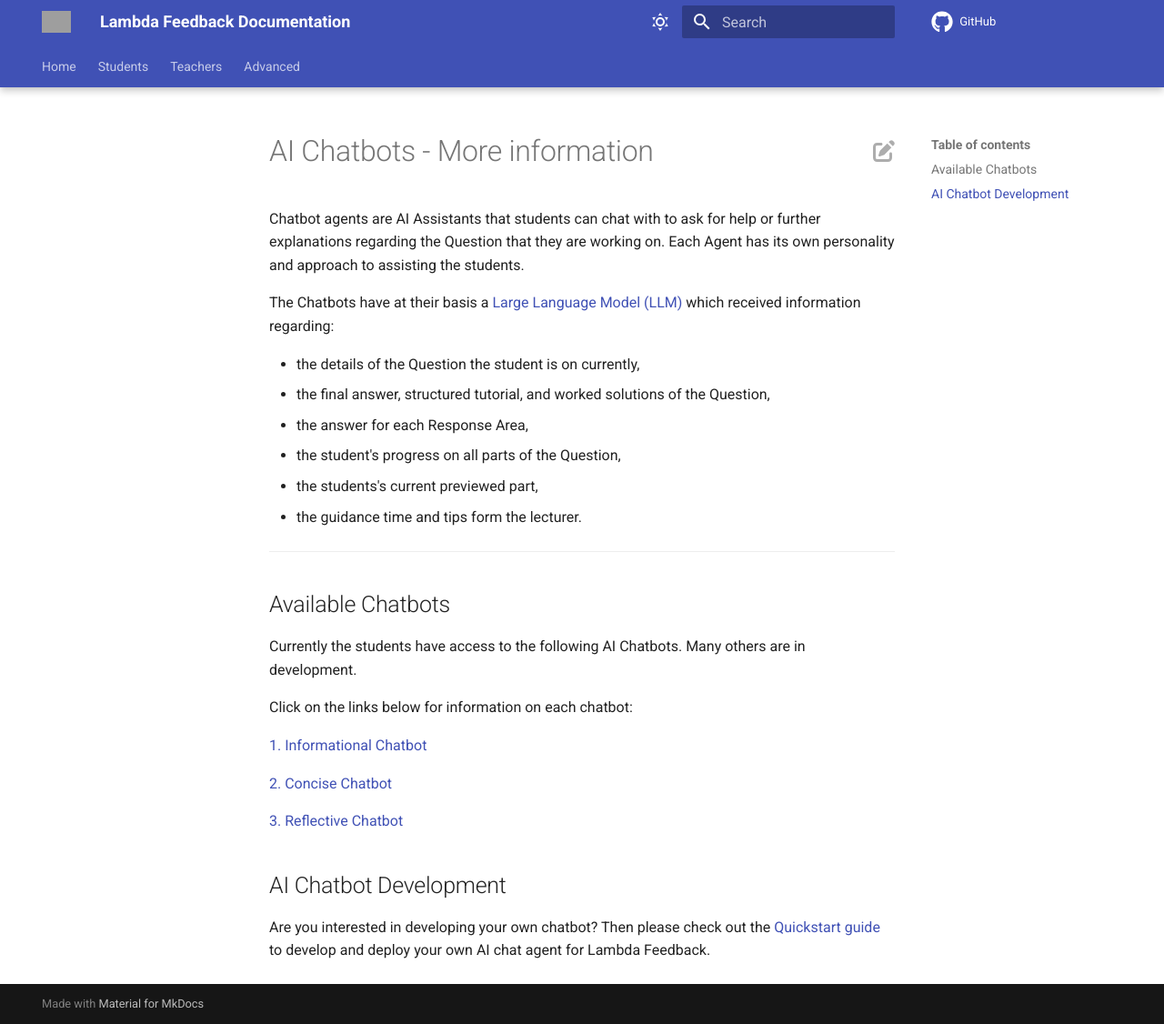
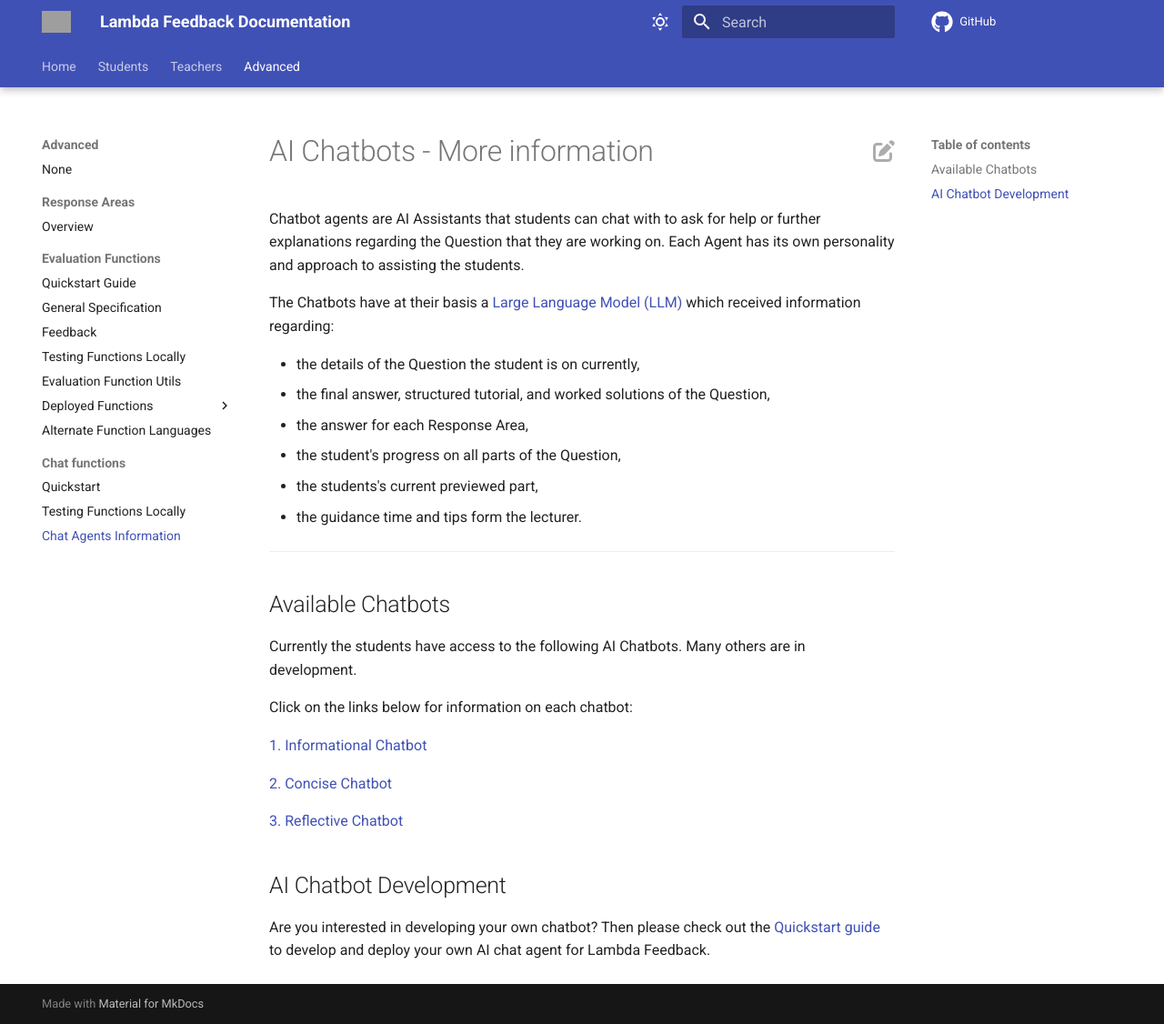
Before and after one commit to lambda-feedback/user-documentation, an MkDocs documentation site: the page built from docs/advanced/chat_functions/info.md, in a window 1280 px wide and 1126 px high. Shown: the whole window at 91% size. Built offline with MkDocs 1.6.1 and Material for MkDocs 9.7.7, drawn with Linux system fonts in a browser that asks for light colours; comment, search, counter and statistics services are not loaded; grey boxes are pictures that could not be loaded.

Commit message:
update quickstart and introduce chatbots info for students

```diff
--- a/mkdocs.yml
+++ b/mkdocs.yml
@@ -76,7 +76,7 @@ nav:
       - Chat functions:
           - Quickstart: "advanced/chat_functions/quickstart.md"
           - Testing Functions Locally: "advanced/chat_functions/local.md"
-          - Chat Agents Information: "advanced/chatbot_agents/info.md"
+          - Chat Agents Information: "advanced/chat_functions/info.md"
 
 # Configuration
 theme:
```
